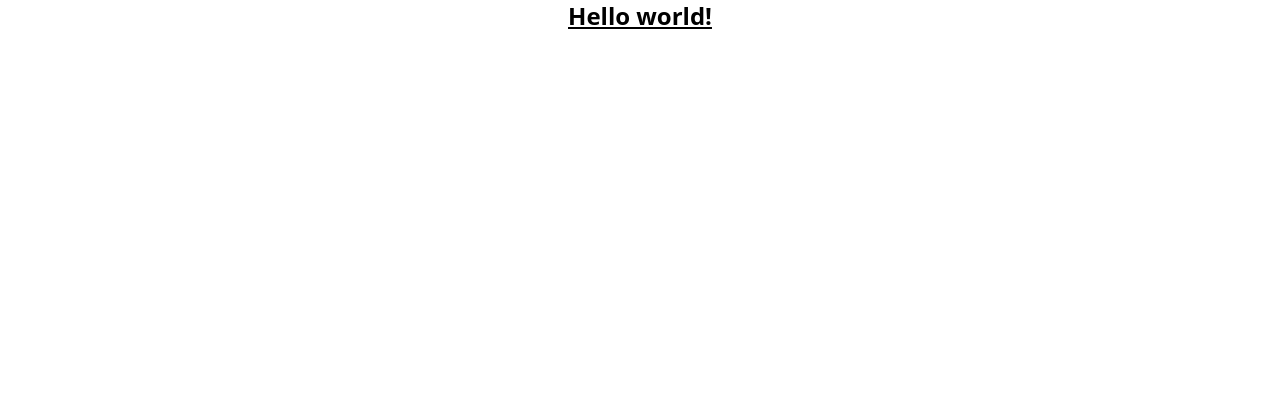
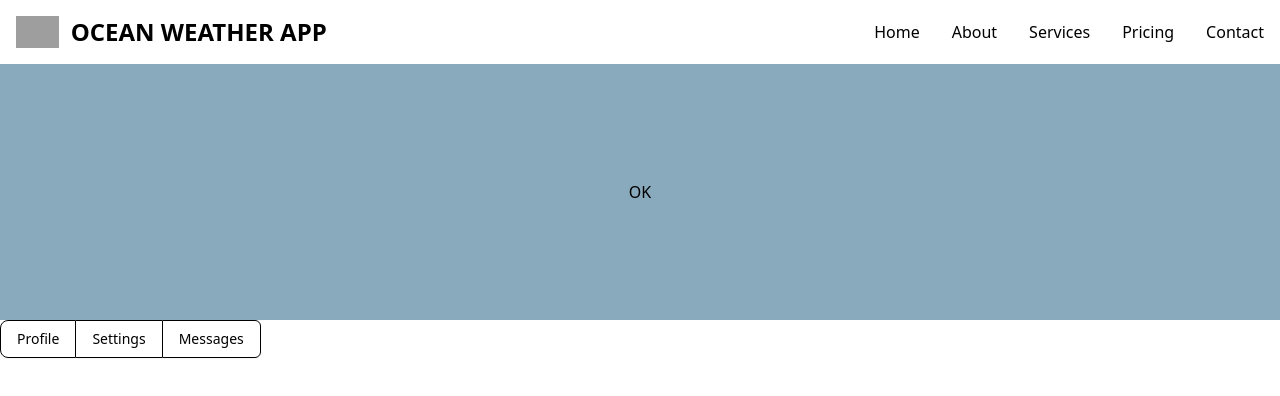
Before and after one commit to azhu9/Hack-NJIT-2023, a website: page index.html in a window 1280 px wide. Drawn offline with nearby package versions, Linux system fonts and the light colour scheme; files that its build step writes are made by us from their sources; grey boxes are pictures that could not be loaded.

Commit message:
we are doing our best

```diff
--- a/index.html
+++ b/index.html
@@ -6,9 +6,58 @@
   <link href="./output.css" rel="stylesheet">
 </head>
 <body>
-  <h1 class="text-2xl font-bold underline text-center">
-    Hello world!
-  </h1>
+
+<nav class="bg-white border-gray-200 dark:bg-gray-900">
+  <div class="max-w-screen-xl flex flex-wrap items-center justify-between mx-auto p-4">
+    <a href="index.html" class="flex items-center">
+        <img src="https://hacknjit.org/assets/img/HackNJIT2023/hacknjit2023_logo.png" class="h-8 mr-3" alt="Flowbite Logo" />
+        <span class="self-center text-2xl font-semibold whitespace-nowrap dark:text-white">OCEAN WEATHER APP</span>
+    </a>
+    <button data-collapse-toggle="navbar-default" type="button" class="inline-flex items-center p-2 w-10 h-10 justify-center text-sm text-gray-500 rounded-lg md:hidden hover:bg-gray-100 focus:outline-none focus:ring-2 focus:ring-gray-200 dark:text-gray-400 dark:hover:bg-gray-700 dark:focus:ring-gray-600" aria-controls="navbar-default" aria-expanded="false">
+        <span class="sr-only">Open main menu</span>
+        <svg class="w-5 h-5" aria-hidden="true" xmlns="http://www.w3.org/2000/svg" fill="none" viewBox="0 0 17 14">
+            <path stroke="currentColor" stroke-linecap="round" stroke-linejoin="round" stroke-width="2" d="M1 1h15M1 7h15M1 13h15"/>
+        </svg>
+    </button>
+    <div class="hidden w-full md:block md:w-auto" id="navbar-default">
+      <ul class="font-medium flex flex-col p-4 md:p-0 mt-4 border border-gray-100 rounded-lg bg-gray-50 md:flex-row md:space-x-8 md:mt-0 md:border-0 md:bg-white dark:bg-gray-800 md:dark:bg-gray-900 dark:border-gray-700">
+        <li>
+          <a href="#" class="block py-2 pl-3 pr-4 text-white bg-blue-700 rounded md:bg-transparent md:text-blue-700 md:p-0 dark:text-white md:dark:text-blue-500" aria-current="page">Home</a>
+        </li>
+        <li>
+          <a href="#" class="block py-2 pl-3 pr-4 text-gray-900 rounded hover:bg-gray-100 md:hover:bg-transparent md:border-0 md:hover:text-blue-700 md:p-0 dark:text-white md:dark:hover:text-blue-500 dark:hover:bg-gray-700 dark:hover:text-white md:dark:hover:bg-transparent">About</a>
+        </li>
+        <li>
+          <a href="#" class="block py-2 pl-3 pr-4 text-gray-900 rounded hover:bg-gray-100 md:hover:bg-transparent md:border-0 md:hover:text-blue-700 md:p-0 dark:text-white md:dark:hover:text-blue-500 dark:hover:bg-gray-700 dark:hover:text-white md:dark:hover:bg-transparent">Services</a>
+        </li>
+        <li>
+          <a href="#" class="block py-2 pl-3 pr-4 text-gray-900 rounded hover:bg-gray-100 md:hover:bg-transparent md:border-0 md:hover:text-blue-700 md:p-0 dark:text-white md:dark:hover:text-blue-500 dark:hover:bg-gray-700 dark:hover:text-white md:dark:hover:bg-transparent">Pricing</a>
+        </li>
+        <li>
+          <a href="#" class="block py-2 pl-3 pr-4 text-gray-900 rounded hover:bg-gray-100 md:hover:bg-transparent md:border-0 md:hover:text-blue-700 md:p-0 dark:text-white md:dark:hover:text-blue-500 dark:hover:bg-gray-700 dark:hover:text-white md:dark:hover:bg-transparent">Contact</a>
+        </li>
+      </ul>
+    </div>
+  </div>
+</nav>
+
+  <div class="h-[256px] bg-light-blue flex justify-center items-center">
+    <p>OK</p>
+
+  </div>
+<div class="inline-flex rounded-md shadow-sm" role="group">
+  <button type="button" class="px-4 py-2 text-sm font-medium text-gray-900 bg-white border border-gray-200 rounded-l-lg hover:bg-gray-100 hover:text-blue-700 focus:z-10 focus:ring-2 focus:ring-blue-700 focus:text-blue-700 dark:bg-gray-700 dark:border-gray-600 dark:text-white dark:hover:text-white dark:hover:bg-gray-600 dark:focus:ring-blue-500 dark:focus:text-white">
+    Profile
+  </button>
+  <button type="button" class="px-4 py-2 text-sm font-medium text-gray-900 bg-white border-t border-b border-gray-200 hover:bg-gray-100 hover:text-blue-700 focus:z-10 focus:ring-2 focus:ring-blue-700 focus:text-blue-700 dark:bg-gray-700 dark:border-gray-600 dark:text-white dark:hover:text-white dark:hover:bg-gray-600 dark:focus:ring-blue-500 dark:focus:text-white">
+    Settings
+  </button>
+  <button type="button" class="px-4 py-2 text-sm font-medium text-gray-900 bg-white border border-gray-200 rounded-r-md hover:bg-gray-100 hover:text-blue-700 focus:z-10 focus:ring-2 focus:ring-blue-700 focus:text-blue-700 dark:bg-gray-700 dark:border-gray-600 dark:text-white dark:hover:text-white dark:hover:bg-gray-600 dark:focus:ring-blue-500 dark:focus:text-white">
+    Messages
+  </button>
+
+
+  </div>
   </div>
 </body>
 </html>
--- a/tailwind.config.js
+++ b/tailwind.config.js
@@ -2,6 +2,18 @@
 module.exports = {
   content: ["**/*.{html,js}"],
   theme: {
+    colors: {
+      transparent: 'transparent',
+      current: 'currentColor',
+      'light-blue': '#89aabd',
+      'purple': '#3f3cbb',
+      'midnight': '#121063',
+      'metal': '#565584',
+      'tahiti': '#3ab7bf',
+      'silver': '#ecebff',
+      'bubble-gum': '#ff77e9',
+      'bermuda': '#78dcca',
+    },
     extend: {},
   },
   plugins: [],
```
Also changed, not shown: .src/output.css (added).
